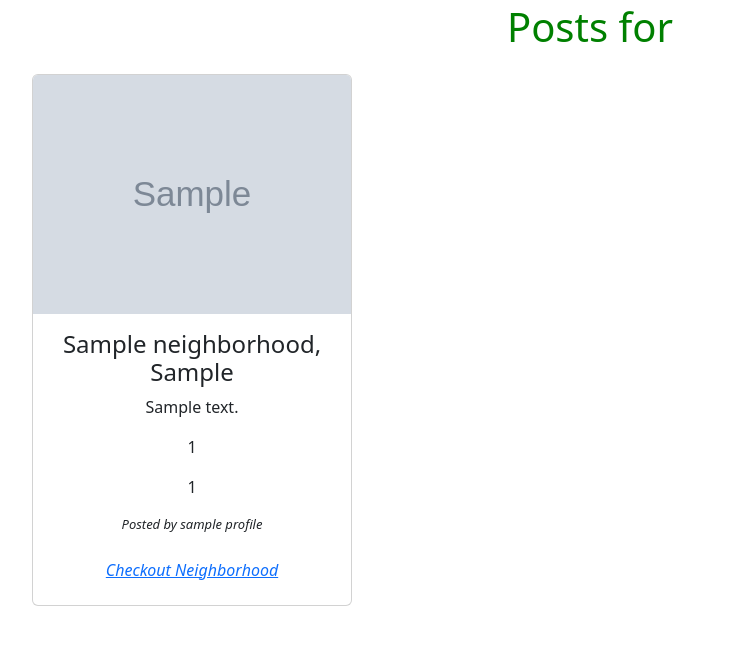
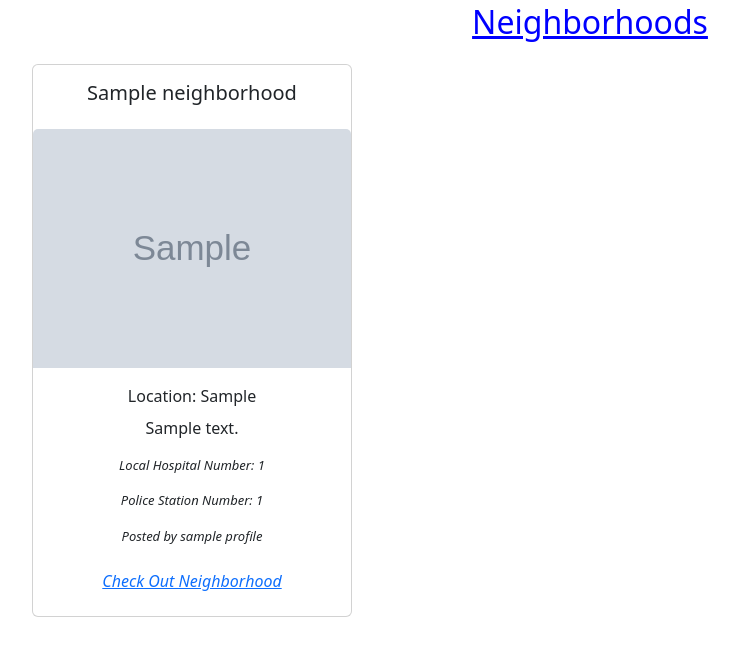
Before and after one commit to jerushaotieno/neighborhood_watch, a Django app: page / in a window 1280 px wide. Shown: the part 43-699 px from the top of the page, without its empty margins (50-789 px from the left). Run offline with Django 3.2, Linux system fonts and the light colour scheme; tables that the repository leaves empty hold one stand-in row (values such as "Sample post"); grey boxes marked "Sample" are stand-in pictures; some libraries are stand-ins or nearby versions.

Commit message:
update code to add images to business page

```diff
--- a/hoodwatch/models.py
+++ b/hoodwatch/models.py
@@ -63,6 +63,7 @@
     description = models.TextField(blank=True)
     neighborhood = models.ForeignKey(Neighborhood, on_delete=models.CASCADE, related_name='business')
     user = models.ForeignKey(Profile, on_delete=models.CASCADE, related_name='owner')
+    image = models.ImageField(upload_to='images/', default='default.png')
 
     def __str__(self):
         return f'{self.name}'
--- a/hoodwatch/templates/all-posts/base.html
+++ b/hoodwatch/templates/all-posts/base.html
@@ -21,7 +21,7 @@
 <body>
     {% include "navbar.html" %}
 
-    {% block content %} <h1 class='text-center'> Posts for {{date|date:"l d-F Y"}}</h1> {%endblock%}
+    {% block content %}  {%endblock%}
 
     {% block scripts %}
         <script src="https://ajax.googleapis.com/ajax/libs/jquery/3.2.1/jquery.min.js"></script>
--- a/hoodwatch/templates/all-posts/today-posts.html
+++ b/hoodwatch/templates/all-posts/today-posts.html
@@ -1,6 +1,10 @@
 {%extends 'all-posts/base.html'%}
 {% block content %}
 {{ block.super}}
+
+<div>
+    <h2 class='text-center' style="text-decoration: underline; color: blue;"> Posts Available: {{date|date:"l d-F Y"}}</h2>
+</div>
 
 <div class="container">
 
--- a/hoodwatch/templates/index.html
+++ b/hoodwatch/templates/index.html
@@ -1,6 +1,10 @@
 {% extends 'all-posts/base.html' %}
 {% block content %}
 {{ block.super}}
+
+<div>
+    <h2 class='text-center' style="text-decoration: underline; color: blue;"> Neighborhoods </h2>
+</div>
 
 <div class="container">
 
@@ -11,14 +15,17 @@
 
         <div class="col" style="float: left; width: 30%;">
             <div class="card" style="width: 20rem; margin-bottom: 30px; margin-top: 15px;">
+                <div class="card-body" style="text-align: center;">
+                    <h5 class="card-title font-weight-bold">{{ hoods_item.name }} </h5>
+                </div>
                 <img src="{{hoods_item.image.url}}" class="card-img-top img-responsive" alt="Image">
                 <div class="card-body" style="text-align: center;">
-                    <h4 class="card-title font-weight-bold">{{ hoods_item.name }}, {{ hoods_item.location }}</h4>
+                    <p class="card-title font-weight-bold"> Location: {{ hoods_item.location }}</p>
                     <p class="card-text" style="font-size: medium;">{{ hoods_item.description }}</p>
-                    <p class="card-text" style="font-size: medium;">{{ hoods_item.local_hospital }}</p>
-                    <p class="card-text" style="font-size: medium;">{{ hoods_item.police_number }}</p>
+                    <p class="card-text" style="font-style:italic; font-size: small;"> Local Hospital Number: {{ hoods_item.local_hospital }}</p>
+                    <p class="card-text" style="font-style:italic; font-size: small;"> Police Station Number: {{ hoods_item.police_number }}</p>
                     <p class="card-text" style="font-style:italic; font-size: small;"> Posted by {{ hoods_item.admin }} </p>
-                    <a href="{{ hoods_item.image }}" class="btn btn-link" style="font-style:italic;"> Checkout Neighborhood </a>
+                    <a href="{{ hoods_item.image }}" class="btn btn-link" style="font-style:italic;"> Check Out Neighborhood </a>
                 </div>
             </div>
         </div>
--- a/hoodwatch/templates/navbar.html
+++ b/hoodwatch/templates/navbar.html
@@ -8,8 +8,8 @@
 <body>
 <nav class="navbar navbar-inverse">
     <div class="container-fluid">
-        <div class="navbar-header">
-            <a class="navbar-brand" href="{% url 'hoods' %}"> Hood Watch </a>
+        <div class="navbar-header" style="font-size: smaller; font-weight: 5px;">
+        <a class="navbar-brand" href="{% url 'hoods' %}"> Hood Watch </a>
         <a class="navbar-brand" href="{% url 'postsToday' %}"> All Posts </a>
         <a class="navbar-brand" href="{% url 'business' %}"> Local Businesses </a>
 
--- a/static/css/baseposts.css
+++ b/static/css/baseposts.css
@@ -1,4 +1,3 @@
-h1
-{
-    color: green;
+h1{
+    color: navy;
 }
```
Also changed, not shown: hoodwatch/templates/business.html (+9 -4 lines), hoodwatch/migrations/0003_business_image.py (added), media/images/grocery_store.jpg (added), media/images/gym.jpg (added), media/images/healthcare.jpg (added), 1 other file.
